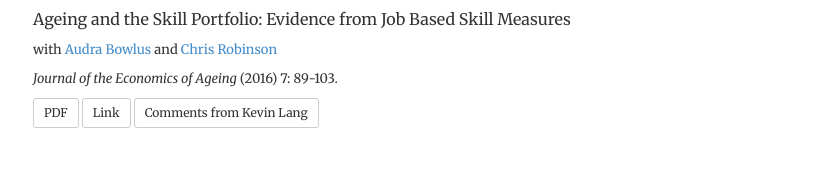
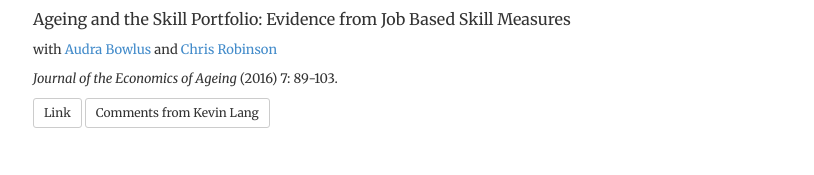
Before and after one commit to morihiroaki/morihiroaki.github.io, a Jekyll site: the page built from index.html, in a window 1280 px wide. Shown: the part 837-1012 px from the top of the page, without its empty margins (232-1046 px from the left). Built offline with Jekyll 4.4.1, drawn with Linux system fonts in a browser that asks for light colours.

Commit message:
Update index.html

```diff
--- a/index.html
+++ b/index.html
@@ -56,6 +56,5 @@ description:
 <p><font size="3">Ageing and the Skill Portfolio: Evidence from Job Based Skill Measures</font></p>
 <p><font size="2">with <a href="http://economics.uwo.ca/people/faculty/bowlus.html" target="_blank" title="Link">Audra Bowlus</a> and <a href="http://economics.uwo.ca/people/faculty/robinson.html" target="_blank" title="Link">Chris Robinson</a> </p>
 <p><font size="2"><i>Journal of the Economics of Ageing</i> (2016) 7: 89-103. </p>
-<p><a href="./files/Bowlus_Mori_Robinson_2016_JEA.pdf" target="_blank" class="btn btn-default btn-sm" role="button">PDF</a>
 <a href="http://www.sciencedirect.com/science/article/pii/S2212828X16000049" target="_blank" class="btn btn-default btn-sm" role="button">Link</a>
 <a href="http://www.sciencedirect.com/science/article/pii/S2212828X16300135" target="_blank" class="btn btn-default btn-sm" role="button">Comments from Kevin Lang</a></p>
```
